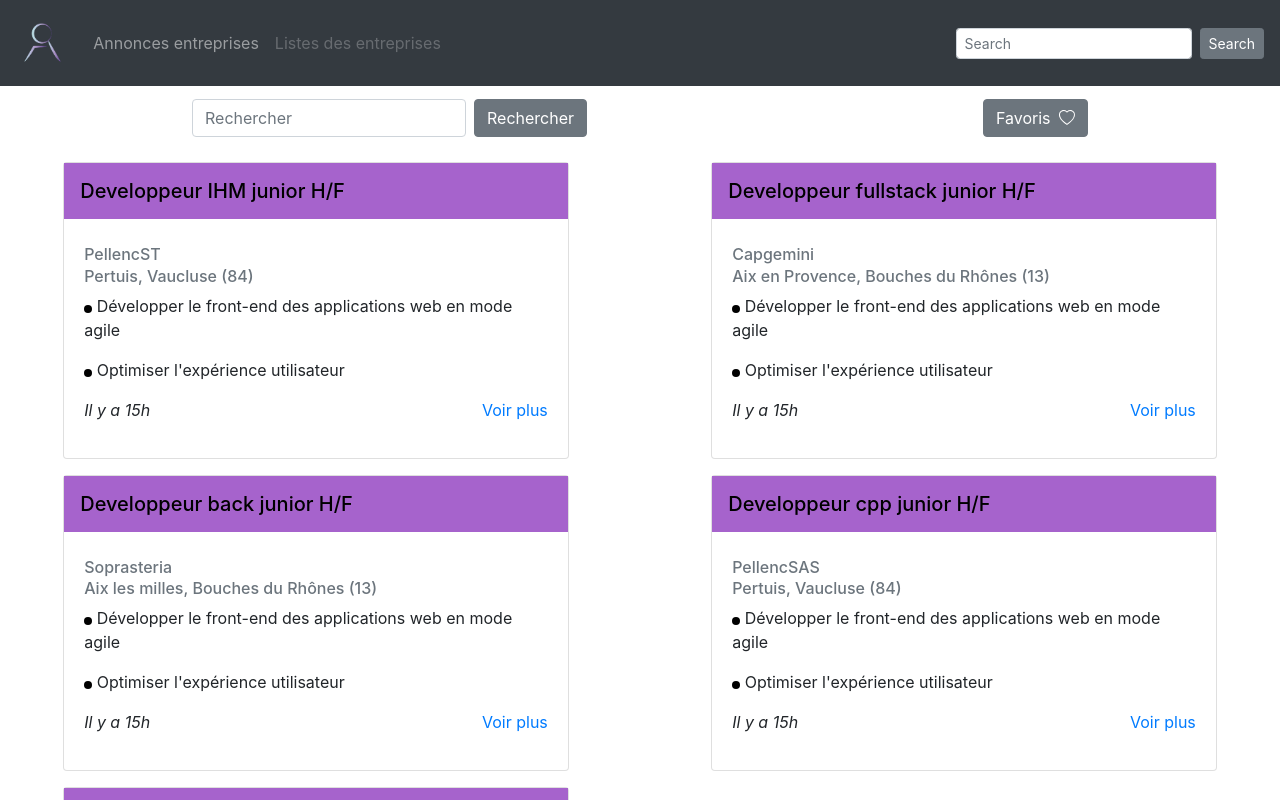
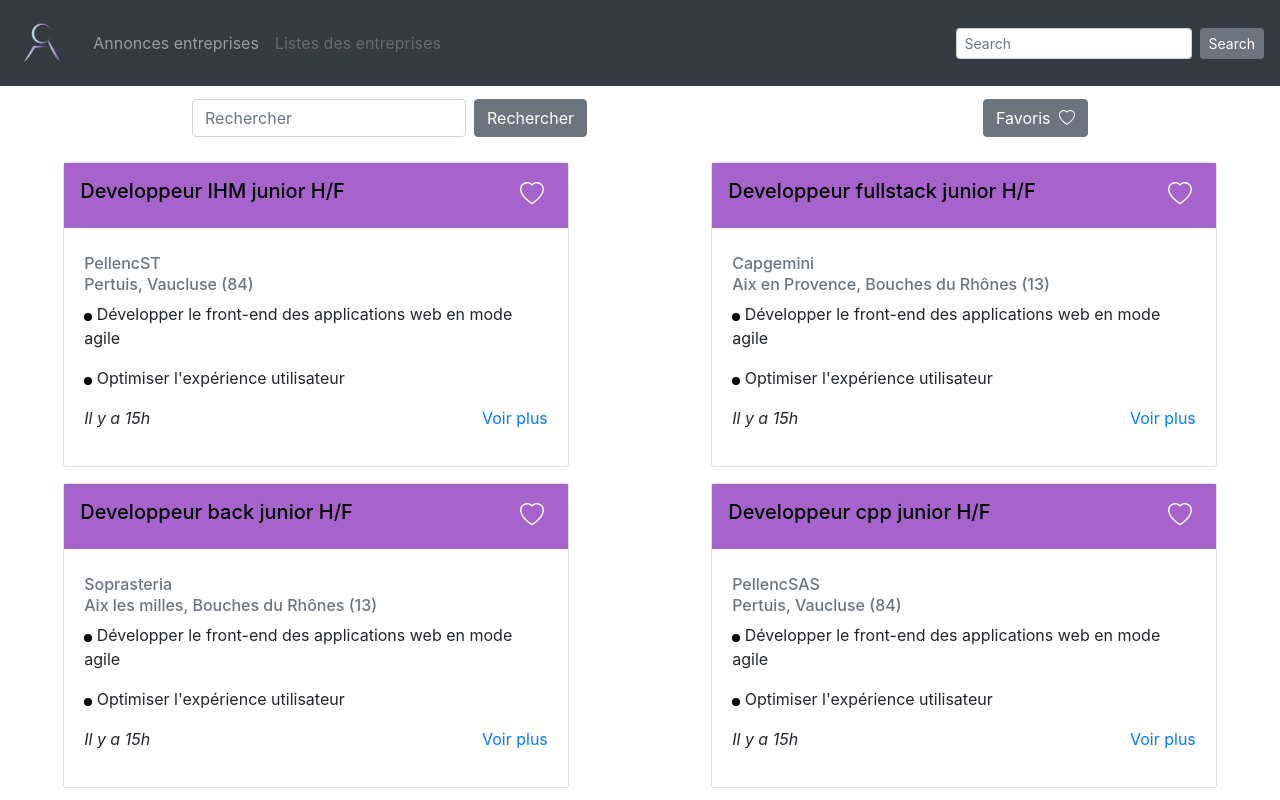
Before and after one commit to evegomez1974/j-stalk-front, a Nuxt app: page /jobAdvert in a window 1280 px wide. Shown: the top 800 px of the page. Built offline with nearby package versions, Linux system fonts and the light colour scheme.

Commit message:
JS-43: ajout d'un bouton favoris sur une card

```diff
--- a/assets/css/card.scss
+++ b/assets/css/card.scss
@@ -23,6 +23,8 @@ a:hover {
     color: var(--jstalk-color-dark);
     flex: 1 1;
     padding: 1rem;
+    display: flex;
+    justify-content: space-between;
 }
 
 .modal-header{
@@ -30,6 +32,11 @@ a:hover {
     color: var(--jstalk-color-dark);
     flex: 1 1;
     padding: 1rem;
+}
+
+#favButton {
+    border-color: transparent;
+    background-color: transparent;
 }
 
 @media only screen and (max-width: 1000px) {
--- a/components/Card.vue
+++ b/components/Card.vue
@@ -1,6 +1,9 @@
 <template>
   <div class="card">
-    <h5 class="card-title">{{ jobTitle }}</h5>
+  <div class="card-title">
+    <h5 >{{ jobTitle }}</h5>
+    <button id="favButton" @click="changeIcon" ><b-icon :icon=icon variant="light" font-scale="1.5">{{icon}}</b-icon></button>
+    </div>
     <div class="card-body">
       <h6 class="card-subtitle mb-2 text-muted">{{ company }}</h6>
       <h6 class="card-subtitle mb-2 text-muted">
@@ -50,18 +53,28 @@
 
 <script>
 import "../assets/css/card.scss"
-import { BIconCircleFill } from "bootstrap-vue";
+import { BIconCircleFill, BIconHeart, BIconHeartFill } from "bootstrap-vue";
+
 export default {
   name: "Card",
   components: {
-    BIconCircleFill,
+    BIconCircleFill, BIconHeart
   },
   props: {
         jobTitle: String,
         company: String,
         city: String,
         department: String,
-
+  },
+  data(){
+    return {
+        icon: "heart"
+    }
+  },
+  methods: {
+    changeIcon() {
+        this.icon = (this.icon === "heart" ? "heart-fill" : "heart")
+    }
   }
 };
 </script>
--- a/nuxt.config.js
+++ b/nuxt.config.js
@@ -36,6 +36,9 @@ export default {
     // https://go.nuxtjs.dev/bootstrap
     'bootstrap-vue/nuxt',
   ],
+  bootstrapVue: {
+    icons: true,
+  },
 
   // Build Configuration: https://go.nuxtjs.dev/config-build
   build: {
```
